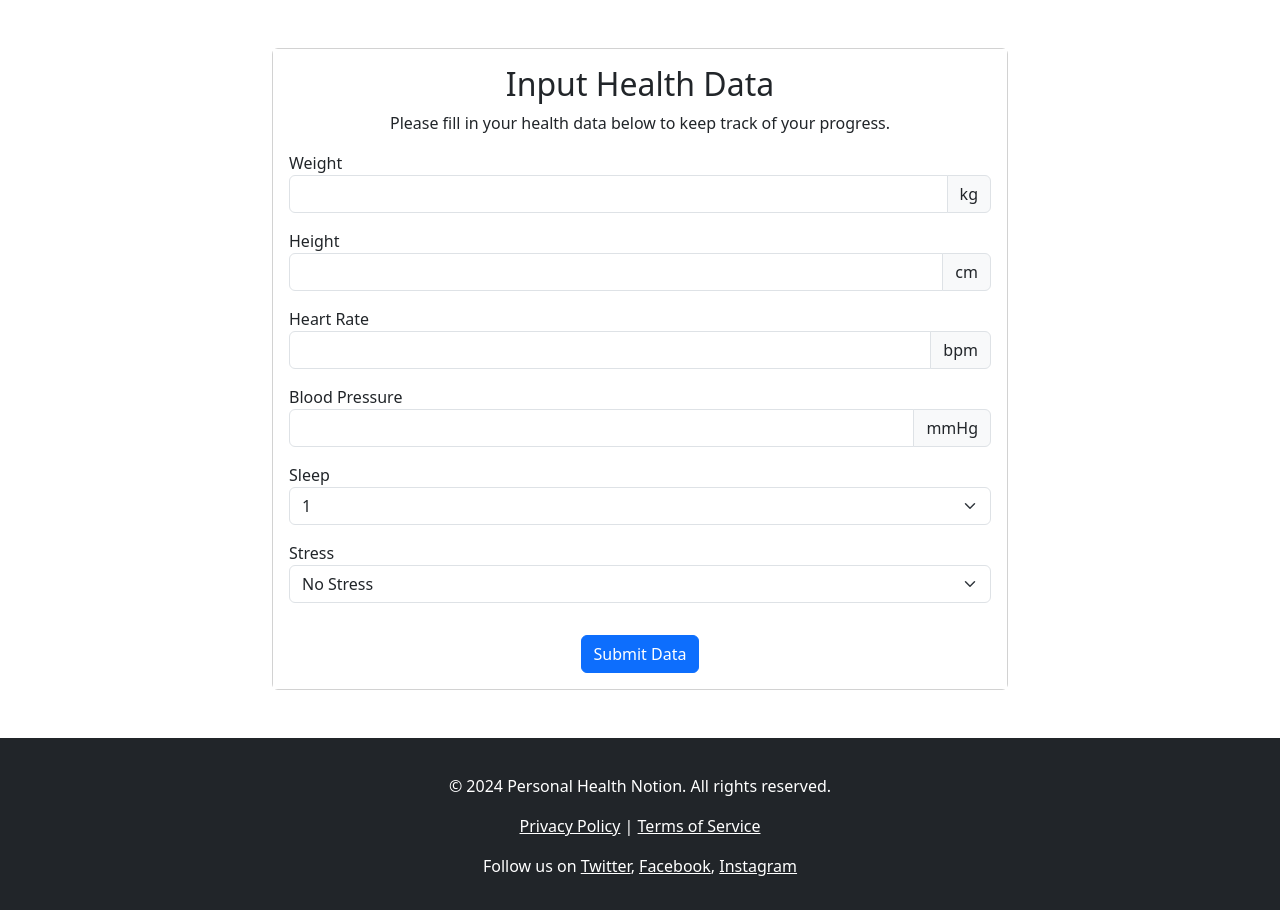
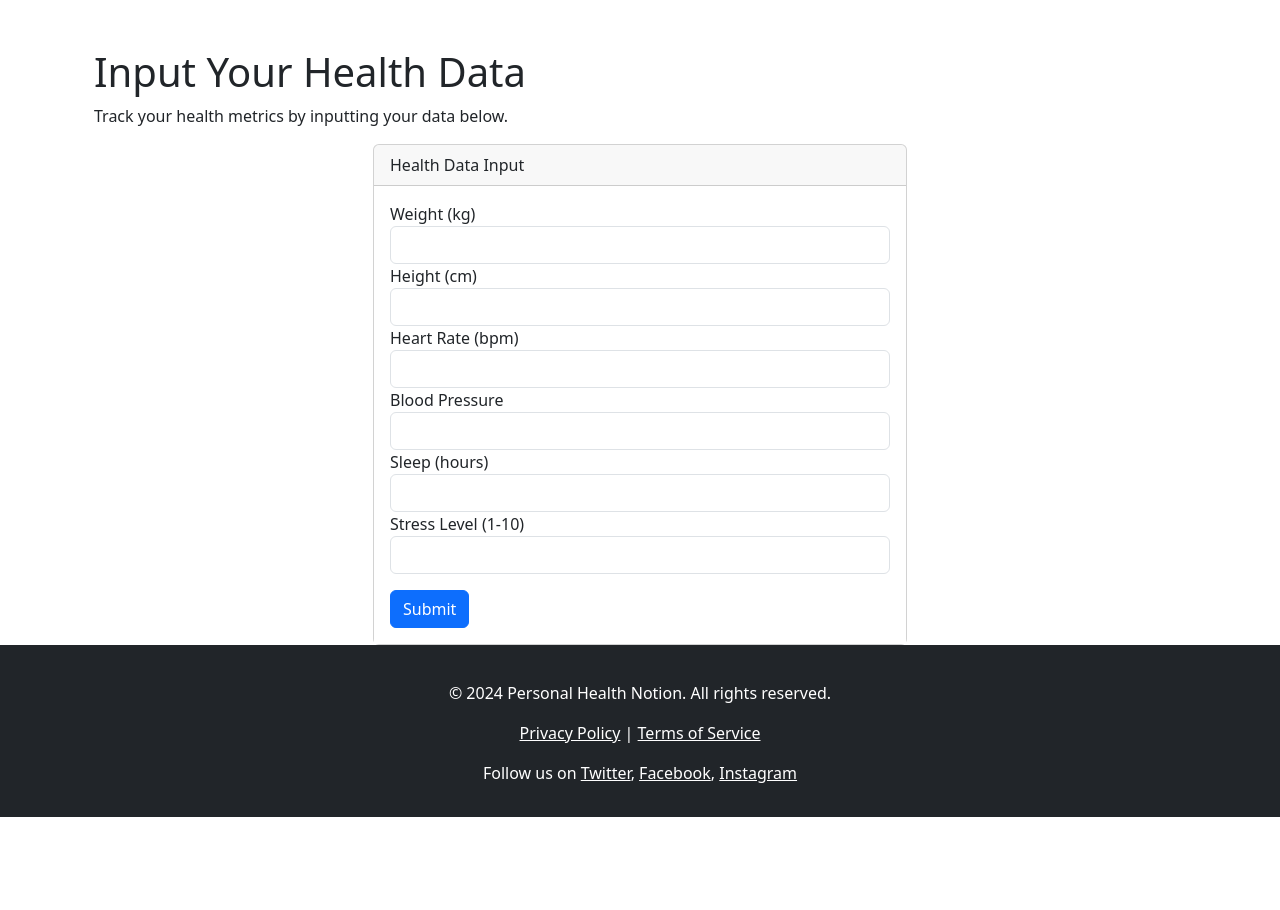
Before and after one commit to amyosy/PersonalHealth, a Flask app: page /input_data in a window 1280 px wide. Shown: the part 126-1036 px from the top of the page. After the commit the page ends 943 px from the top, so only its background shows below. Run offline with Flask 2, Linux system fonts and the light colour scheme; a user stored in the database is signed in.

Commit message:
letzte kleine Änderungen in der Struktur der Codes

```diff
--- a/app.py
+++ b/app.py
@@ -1,17 +1,20 @@
+# Importieren der notwendigen Module
 import io
 from flask import Flask, render_template, redirect, url_for, session, flash, request
 from flask_wtf import FlaskForm
 from wtforms.fields.simple import SubmitField
-from forms import RegistrationForm, LoginForm, DataForm, ReminderForm
+from forms import RegistrationForm, LoginForm, DataForm, ReminderForm, PlotPaginationForm
 from functools import wraps
 from init import create_app, db, bcrypt
 from models import User, HealthData, Reminder
 import matplotlib.pyplot as plt
 import base64
 
+# Erstellen der Flask-App mit den Konfigurationen aus create_app()
 app = create_app()
 
 
+# Dekorator, um sicherzustellen, dass bestimmte Routen nur von eingeloggten Benutzern aufgerufen werden können
 def login_required(f):
     @wraps(f)
     def wrap(*args, **kwargs):
@@ -24,20 +27,23 @@ def login_required(f):
     return wrap
 
 
+# Route für die Startseite der Anwendung
 @app.route('/')
 def index():
     return render_template('index.html')
 
 
+# Route für die Registrierung neuer Benutzer
 @app.route('/register', methods=['GET', 'POST'])
 def register():
     form = RegistrationForm()
     if form.validate_on_submit():
-        # Passwort-Hashing
         username = form.username.data
+        # Überprüfen, ob der Benutzername bereits existiert
         if User.query.filter_by(username=username).first():
             flash('Username already exists.')
         else:
+            # Hashen des Passworts
             hashed_password = bcrypt.generate_password_hash(form.password.data).decode('utf-8')
             # Erstellen eines neuen Benutzers mit dem gehashten Passwort
             user = User(username=username, email=form.email.data, password=hashed_password)
@@ -48,11 +54,13 @@ def register():
     return render_template('register.html', form=form)
 
 
+# Route für das Login der Benutzer
 @app.route('/login', methods=['GET', 'POST'])
 def login():
     form = LoginForm()
     if form.validate_on_submit():
         user = User.query.filter_by(username=form.username.data).first()
+        # Überprüfen der Benutzerdaten und des Passworts
         if user and bcrypt.check_password_hash(user.password, form.password.data):
             session['logged_in'] = True
             session['username'] = user.username
@@ -63,6 +71,7 @@ def login():
     return render_template('login.html', form=form)
 
 
+# Route für das Logout der Benutzer
 @app.route('/logout')
 @login_required
 def logout():
@@ -71,12 +80,14 @@ def logout():
     return redirect(url_for('index'))
 
 
+# Route für die Eingabe von Gesundheitsdaten
 @app.route('/input_data', methods=['GET', 'POST'])
 @login_required
 def input_data():
     form = DataForm()
     if form.validate_on_submit():
         user = User.query.filter_by(username=session['username']).first()
+        # Erstellen eines neuen HealthData-Datensatzes
         health_data = HealthData(
             blood_pressure=form.blood_pressure.data,
             heart_rate=form.heart_rate.data,
@@ -92,12 +103,14 @@ def input_data():
     return render_template('input_data.html', form=form)
 
 
+# Route für die Verwaltung von Erinnerungen
 @app.route('/reminders', methods=['GET', 'POST'])
 @login_required
 def reminders():
     form = ReminderForm()
     if form.validate_on_submit():
         user = User.query.filter_by(username=session['username']).first()
+        # Erstellen eines neuen Reminder-Datensatzes
         reminder = Reminder(reminder=form.reminder.data, user_id=user.id)
         db.session.add(reminder)
         db.session.commit()
@@ -107,6 +120,7 @@ def reminders():
     return render_template('reminders.html', form=form, reminders=user_reminders)
 
 
+# Route für das Dashboard, das Gesundheitsdaten und Erinnerungen anzeigt
 @app.route('/dashboard')
 @login_required
 def dashboard():
@@ -116,23 +130,15 @@ def dashboard():
     return render_template('dashboard.html', health_data=health_data, reminders=reminders)
 
 
-# FlaskForm für die Plot-Pagination
-class PlotPaginationForm(FlaskForm):
-    weight_submit = SubmitField('Weight')
-    height_submit = SubmitField('Height')
-    heart_rate_submit = SubmitField('Heart Rate')
-    blood_pressure_submit = SubmitField('Blood Pressure')
-    sleep_submit = SubmitField('Sleep')
-    stress_submit = SubmitField('Stress')
-
-
+# Route für die Erstellung und Anzeige von Plots der Gesundheitsdaten
 @app.route('/plots', methods=['GET', 'POST'])
 def plots():
     form = PlotPaginationForm()
 
-    # Daten für die Plots abrufen
-    page = int(request.args.get('page', 1))  # Aktuelle Seite
+    # Aktuelle Seite für die Pagination bestimmen
+    page = int(request.args.get('page', 1))
 
+    # Abrufen der Daten für die Plots basierend auf der aktuellen Seite
     if page == 1:
         health_data = HealthData.query.with_entities(HealthData.weight).all()
         plot_title = 'Weight Over Time'
@@ -154,17 +160,17 @@ def plots():
     else:
         return render_template('error.html', message='Invalid pagination.')
 
-    # Konvertierung der Abfrageergebnisse in eine flache Liste
+    # Konvertieren der Abfrageergebnisse in eine flache Liste
     health_data = [value[0] for value in health_data]
 
-    # Mindestens 3 Datensätze benötigt, um Plots zu erstellen
+    # Überprüfen, ob genügend Daten vorhanden sind, um Plots zu erstellen
     if len(health_data) < 3:
         plots_available = False
     else:
         plots_available = True
 
     if plots_available:
-        # Plots erstellen
+        # Erstellen des Plots
         plt.figure(figsize=(8, 6))
         plt.plot(health_data)
         plt.title(plot_title)
@@ -181,8 +187,7 @@ def plots():
         return render_template('plots.html', form=form, plot_title=plot_title, plot_url=plot_url,
                                plot_available=plots_available, page=page)
 
-    return render_template('plots.html', form=form, plot_available=plots_available, page=page)
 
-
+# Starten der Flask-Anwendung im Debug-Modus
 if __name__ == '__main__':
     app.run(debug=True)
--- a/forms.py
+++ b/forms.py
@@ -3,6 +3,7 @@ from wtforms import StringField, PasswordField, SubmitField, IntegerField, Selec
 from wtforms.validators import DataRequired, Email, EqualTo, Length, NumberRange
 
 
+# Registrierungsformular
 class RegistrationForm(FlaskForm):
     username = StringField('Username', validators=[DataRequired(), Length(min=2, max=20)])
     email = StringField('Email', validators=[DataRequired(), Email()])
@@ -11,6 +12,7 @@ class RegistrationForm(FlaskForm):
     submit = SubmitField('Sign Up')
 
 
+# Loginformular
 class LoginForm(FlaskForm):
     username = StringField('Username', validators=[DataRequired(), Length(min=2, max=20)])
     password = PasswordField('Password', validators=[DataRequired()])
@@ -18,6 +20,7 @@ class LoginForm(FlaskForm):
     submit = SubmitField('Login')
 
 
+# Datenformular
 class DataForm(FlaskForm):
     blood_pressure = StringField('Blood Pressure', validators=[DataRequired()])
     heart_rate = IntegerField('Heart Rate', validators=[DataRequired()])
@@ -28,6 +31,17 @@ class DataForm(FlaskForm):
     submit = SubmitField('Submit Data')
 
 
+# Formular für die Plot-Pagination
+class PlotPaginationForm(FlaskForm):
+    weight_submit = SubmitField('Weight')
+    height_submit = SubmitField('Height')
+    heart_rate_submit = SubmitField('Heart Rate')
+    blood_pressure_submit = SubmitField('Blood Pressure')
+    sleep_submit = SubmitField('Sleep')
+    stress_submit = SubmitField('Stress')
+
+
+# Erinnerungsformular
 class ReminderForm(FlaskForm):
     reminder = StringField('Reminder', validators=[DataRequired()])
     submit = SubmitField('Add Reminder')
--- a/static/css/slylesplots.css
+++ b/static/css/slylesplots.css
@@ -1,4 +1,3 @@
-/* Beispiel für styles.css */
 .card-title {
     margin-bottom: 20px;
 }
--- a/static/css/styles.css
+++ b/static/css/styles.css
@@ -1,5 +1,3 @@
-/* styles.css */
-
 /* Colors */
 :root {
     --primary-color: #728EFF;
--- a/templates/base.html
+++ b/templates/base.html
@@ -1,62 +1,59 @@
 <!DOCTYPE html>
 <html lang="en">
 <head>
+    <!-- Zeichensatz und Skalierung -->
     <meta charset="UTF-8">
     <meta name="viewport" content="width=device-width, initial-scale=1.0">
     <title>Personal Health Notion</title>
+
+    <!-- Verlinkung der CSS-Dateien -->
     <link rel="stylesheet" href="{{ url_for('static', filename='css/styles.css') }}">
     <link href="https://cdn.jsdelivr.net/npm/bootstrap@5.3.3/dist/css/bootstrap.min.css" rel="stylesheet">
     <link href="https://fonts.googleapis.com/css2?family=Roboto:wght@400;700&display=swap" rel="stylesheet">
 </head>
 <body class="d-flex flex-column min-vh-100">
+    <!-- Navigation -->
     <nav class="navbar navbar-expand-lg navbar-dark bg-dark">
         <div class="container">
+            <!-- Logo und Startseite-Link -->
             <a class="navbar-brand d-flex align-items-center" href="{{ url_for('index') }}">
                 <img src="{{ url_for('static', filename='./images/logo_navbar.png') }}" alt="Logo" id="navbar-logo">
             </a>
+            <!-- Toggle-Button für mobile Geräte -->
             <button class="navbar-toggler" type="button" data-bs-toggle="collapse" data-bs-target="#navbarNav" aria-controls="navbarNav" aria-expanded="false" aria-label="Toggle navigation">
                 <span class="navbar-toggler-icon"></span>
             </button>
+            <!-- Navigationsmenü -->
             <div class="collapse navbar-collapse" id="navbarNav">
                 <ul class="navbar-nav ms-auto">
                     {% if session.get('logged_in') %}
-                        <li class="nav-item">
-                            <a class="nav-link" href="{{ url_for('dashboard') }}">Dashboard</a>
-                        </li>
-                        <li class="nav-item">
-                            <a class="nav-link" href="{{ url_for('input_data') }}">Input Data</a>
-                        </li>
-                        <li class="nav-item">
-                            <a class="nav-link" href="{{ url_for('reminders') }}">Reminders</a>
-                        </li>
-                        <li class="nav-item">
-                            <a class="nav-link" href="{{ url_for('plots') }}">Plots</a>
-                        </li>
-                        <li class="nav-item">
-                            <a class="nav-link" href="{{ url_for('logout') }}">Logout</a>
-                        </li>
+                        <!-- Links für eingeloggte Benutzer -->
+                        <li class="nav-item"><a class="nav-link" href="{{ url_for('dashboard') }}">Dashboard</a></li>
+                        <li class="nav-item"><a class="nav-link" href="{{ url_for('input_data') }}">Input Data</a></li>
+                        <li class="nav-item"><a class="nav-link" href="{{ url_for('reminders') }}">Reminders</a></li>
+                        <li class="nav-item"><a class="nav-link" href="{{ url_for('plots') }}">Plots</a></li>
+                        <li class="nav-item"><a class="nav-link" href="{{ url_for('logout') }}">Logout</a></li>
                     {% else %}
-                        <li class="nav-item">
-                            <a class="nav-link" href="{{ url_for('login') }}">Login</a>
-                        </li>
-                        <li class="nav-item">
-                            <a class="nav-link" href="{{ url_for('register') }}">Register</a>
-                        </li>
+                        <!-- Links für nicht eingeloggte Benutzer -->
+                        <li class="nav-item"><a class="nav-link" href="{{ url_for('login') }}">Login</a></li>
+                        <li class="nav-item"><a class="nav-link" href="{{ url_for('register') }}">Register</a></li>
                     {% endif %}
                 </ul>
             </div>
         </div>
     </nav>
+    <!-- Hauptcontainer -->
     <div class="container mt-4 flex-grow-1">
+        <!-- Anzeigen von Flash-Nachrichten -->
         {% with messages = get_flashed_messages() %}
             {% if messages %}
-                <div class="alert alert-info" role="alert">
-                    {{ messages[0] }}
-                </div>
+                <div class="alert alert-info" role="alert">{{ messages[0] }}</div>
             {% endif %}
         {% endwith %}
+        <!-- Platzhalter für spezifischen Inhalt -->
         {% block content %}{% endblock %}
     </div>
+    <!-- Fußzeile -->
     <footer class="footer mt-auto py-3 bg-dark text-white">
         <div class="container text-center">
             <p>&copy; 2024 Personal Health Notion. All rights reserved.</p>
@@ -68,6 +65,7 @@
             </p>
         </div>
     </footer>
+    <!-- JavaScript-Dateien -->
     <script src="{{ url_for('static', filename='js/scripts.js') }}"></script>
     <script src="https://cdn.jsdelivr.net/npm/@popperjs/core@2.11.6/dist/umd/popper.min.js"></script>
     <script src="https://cdn.jsdelivr.net/npm/bootstrap@5.3.3/dist/js/bootstrap.min.js"></script>
--- a/templates/input_data.html
+++ b/templates/input_data.html
@@ -1,87 +1,46 @@
 {% extends "base.html" %}
 {% block content %}
+<div class="container mt-4">
+    <h1>Input Your Health Data</h1>
+    <p>Track your health metrics by inputting your data below.</p>
     <div class="row justify-content-center">
-    <div class="col-md-8">
-        <div class="card mt-4">
+        <div class="col-md-6">
+            <div class="card">
+                <div class="card-header">Health Data Input</div>
                 <div class="card-body">
-                <h2 class="card-title text-center">Input Health Data</h2>
-                <p class="text-center">Please fill in your health data below to keep track of your progress.</p>
-                <form method="POST">
-                    {{ form.hidden_tag() }}
-
-                    <div class="form-group mb-3">
-                        {{ form.weight.label(class="form-control-label") }}
-                        <div class="input-group">
-                            {{ form.weight(class="form-control") }}
-                            <span class="input-group-text">kg</span>
+                    <!-- Formular zum Eingeben der Gesundheitsdaten -->
+                    <form method="POST" action="{{ url_for('input_data') }}">
+                        <div class="form-group">
+                            <label for="weight">Weight (kg)</label>
+                            <input type="number" step="0.1" class="form-control" id="weight" name="weight" required>
                         </div>
-                        {% for error in form.weight.errors %}
-                            <div class="text-danger">{{ error }}</div>
-                        {% endfor %}
+                        <div class="form-group">
+                            <label for="height">Height (cm)</label>
+                            <input type="number" step="0.1" class="form-control" id="height" name="height" required>
                         </div>
-
-                    <div class="form-group mb-3">
-                        {{ form.height.label(class="form-control-label") }}
-                        <div class="input-group">
-                            {{ form.height(class="form-control") }}
-                            <span class="input-group-text">cm</span>
+                        <div class="form-group">
+                            <label for="heart_rate">Heart Rate (bpm)</label>
+                            <input type="number" class="form-control" id="heart_rate" name="heart_rate" required>
                         </div>
-                        {% for error in form.height.errors %}
-                            <div class="text-danger">{{ error }}</div>
-                        {% endfor %}
+                        <div class="form-group">
+                            <label for="blood_pressure">Blood Pressure</label>
+                            <input type="text" class="form-control" id="blood_pressure" name="blood_pressure" required>
                         </div>
-
-                    <div class="form-group mb-3">
-                        {{ form.heart_rate.label(class="form-control-label") }}
-                        <div class="input-group">
-                            {{ form.heart_rate(class="form-control") }}
-                            <span class="input-group-text">bpm</span>
+                        <div class="form-group">
+                            <label for="sleep">Sleep (hours)</label>
+                            <input type="number" step="0.1" class="form-control" id="sleep" name="sleep" required>
                         </div>
-                        {% for error in form.heart_rate.errors %}
-                            <div class="text-danger">{{ error }}</div>
-                        {% endfor %}
+                        <div class="form-group">
+                            <label for="stress">Stress Level (1-10)</label>
+                            <input type="number" min="1" max="10" class="form-control" id="stress" name="stress" required>
                         </div>
-
-                    <div class="form-group mb-3">
-                        {{ form.blood_pressure.label(class="form-control-label") }}
-                        <div class="input-group">
-                            {{ form.blood_pressure(class="form-control") }}
-                            <span class="input-group-text">mmHg</span>
-                        </div>
-                        {% for error in form.blood_pressure.errors %}
-                            <div class="text-danger">{{ error }}</div>
-                        {% endfor %}
-                    </div>
-
-                    <div class="form-group mb-3">
-                        {{ form.sleep.label(class="form-control-label") }}
-                        {{ form.sleep(class="form-select") }}
-                        {% for error in form.sleep.errors %}
-                            <div class="text-danger">{{ error }}</div>
-                        {% endfor %}
-                    </div>
-
-                    <div class="form-group mb-3">
-                        {{ form.stress.label(class="form-control-label") }}
-                        <select name="stress" id="stress" class="form-select">
-                            <option value="1">No Stress</option>
-                            <option value="2">Low Stress</option>
-                            <option value="3">Moderate Stress</option>
-                            <option value="4">High Stress</option>
-                            <option value="5">Extreme High Stress</option>
-                        </select>
-                        {% for error in form.stress.errors %}
-                            <div class="text-danger">{{ error }}</div>
-                        {% endfor %}
-                    </div>
-
-                    <div class="form-group text-center">
-                        {{ form.submit(class="btn btn-primary mt-3") }}
+                        <div class="form-group mt-3">
+                            <button type="submit" class="btn btn-primary">Submit</button>
                         </div>
                     </form>
                 </div>
             </div>
         </div>
     </div>
-<h1 class="mt-5"></h1>
+</div>
 {% endblock %}
```
Also changed, not shown: init.py (+6 -2 lines), models.py (+22 -15 lines), templates/dashboard.html (+9 -16 lines), templates/index.html (+16 -27 lines), templates/login.html (+14 -22 lines), templates/plots.html (+24 -50 lines), templates/register.html (+34 -36 lines), templates/reminders.html (+34 -15 lines), test_app.py (+95 -86 lines). Lines whose indentation alone changed are shown as unchanged.
